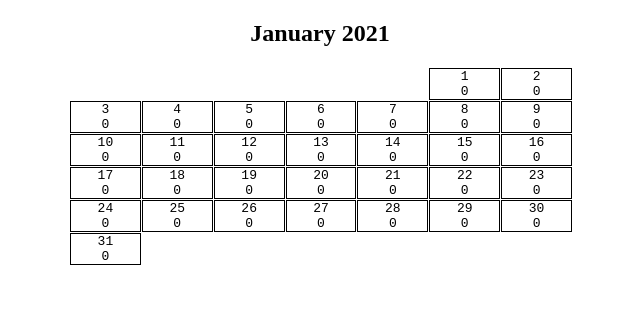
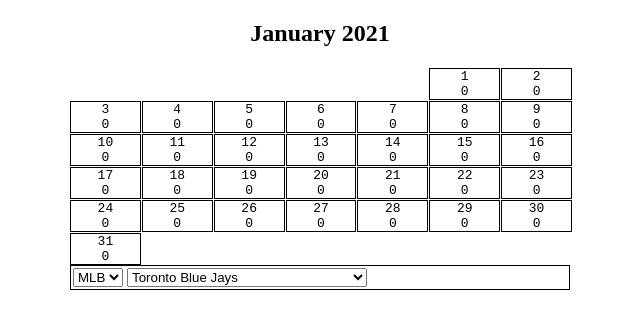
Before and after one commit to jdw1996/sports-schedule, a React (Create React App) app: page / in a window 1280 px wide. Shown: the top 328 px of the page, without its empty margins (320-960 px from the left). Built offline with nearby package versions, Linux system fonts and the light colour scheme.

Commit message:
Add first draft of team picker

```diff
--- a/src/colours.ts
+++ b/src/colours.ts
@@ -1,6 +1,7 @@
 export enum Colour {
   RED = '#df0606',
   BRICK = '#910808',
+  BROWN = '#613a05',
   ORANGE = '#f96a20',
   YELLOW = '#f9cb06',
   GOLD = '#bfa740',
@@ -11,7 +12,6 @@ export enum Colour {
   NAVY = '#211b7e',
   PURPLE = '#6f0fbd',
   PINK = '#f25ae9',
-  BROWN = '#613a05',
   BLACK = '#000000',
   SILVER = '#a6a6a6',
   GREY = '#4d4d4d',
--- a/src/espn-client.ts
+++ b/src/espn-client.ts
@@ -1,4 +1,3 @@
-import { Colour } from './colours';
 import { Game } from './games';
 
 const URLS: Map<string, string> = new Map([
--- a/src/index.css
+++ b/src/index.css
@@ -20,3 +20,16 @@ body {
   font-family: monospace;
   text-align: center;
 }
+
+.new-team {
+  text-align: left;
+  border: 1px solid black;
+}
+
+.new-team > * {
+  margin: 2px;
+}
+
+.team-select {
+  width: 240px;
+}
--- a/src/index.tsx
+++ b/src/index.tsx
@@ -6,7 +6,7 @@ import { Day, monthName, numDaysInMonth, generateCalendar } from './date-utils';
 import { getSchedule } from './espn-client';
 import { Game } from './games';
 import './index.css';
-import { LEAGUES, MLB_TEAMS, NBA_TEAMS, NFL_TEAMS, NHL_TEAMS } from './teams';
+import { LEAGUES, TEAMS, MLB_TEAMS, NBA_TEAMS, NFL_TEAMS, NHL_TEAMS } from './teams';
 
 type FavouriteTeam = {
   league: string;
@@ -17,6 +17,13 @@ type FavouriteTeam = {
 
 function favouriteTeamId(fav: FavouriteTeam): string {
   return `${fav.league}${fav.teamCode}`;
+}
+
+function defaultTeam(league: string): string {
+  if (league === 'NFL') {
+    return 'BUF';
+  }
+  return 'TOR';
 }
 
 type CalendarDayProps = {
@@ -34,6 +41,48 @@ function CalendarDay(props: CalendarDayProps): JSX.Element {
   );
 }
 
+function TeamPicker() {
+  const [pendingLeague, setPendingLeague] = useState(LEAGUES[0]);
+  const [pendingTeam, setPendingTeam] = useState(defaultTeam(pendingLeague));
+
+  useEffect(() => {
+    if (!(pendingTeam in (TEAMS.get(pendingLeague) ?? {}))) {
+      setPendingTeam(defaultTeam(pendingLeague));
+    }
+  }, [pendingLeague]);
+
+  return (
+    <div className="new-team">
+      <select
+        className="league-select"
+        onChange={(event) => {
+          setPendingLeague(event.target.value);
+        }}
+        value={pendingLeague}
+      >
+        {LEAGUES.map((league) => (
+          <option key={league} value={league}>
+            {league}
+          </option>
+        ))}
+      </select>
+      <select
+        className="team-select"
+        onChange={(event) => {
+          setPendingTeam(event.target.value);
+        }}
+        value={pendingTeam}
+      >
+        {Object.entries(TEAMS.get(pendingLeague) ?? {}).map(([teamCode, teamName]) => (
+          <option key={teamCode} value={teamCode}>
+            {teamName}
+          </option>
+        ))}
+      </select>
+    </div>
+  );
+}
+
 function App(): JSX.Element {
   const currentDate = new Date();
 
@@ -43,7 +92,6 @@ function App(): JSX.Element {
   const [daysInMonth, setDaysInMonth] = useState(0);
   const [days, setDays] = useState<Day[]>([]);
   const [favouriteTeams, setFavouriteTeams] = useState<Map<string, FavouriteTeam>>(new Map([]));
-  const [errorMessage, setErrorMessage] = useState('');
 
   useEffect(() => {
     const newFirstDay = new Date(year, month, 1).getDay();
@@ -68,6 +116,7 @@ function App(): JSX.Element {
           <CalendarDay key={day.date} day={day} />
         ))}
       </div>
+      <TeamPicker />
     </div>
   );
 }
--- a/src/teams.ts
+++ b/src/teams.ts
@@ -134,3 +134,10 @@ export const NHL_TEAMS = {
   WPG: 'Winnipeg Jets',
   WSH: 'Washington Capitals',
 };
+
+export const TEAMS = new Map<string, Record<string, string>>([
+  ['MLB', MLB_TEAMS],
+  ['NBA', NBA_TEAMS],
+  ['NFL', NFL_TEAMS],
+  ['NHL', NHL_TEAMS],
+]);
```
